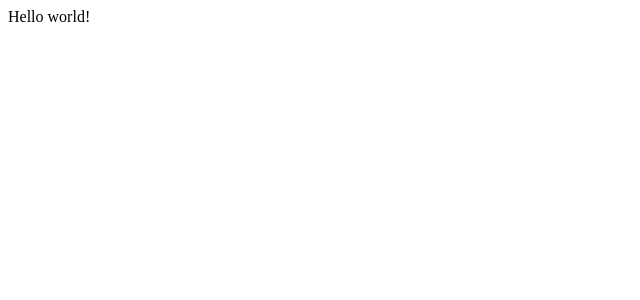
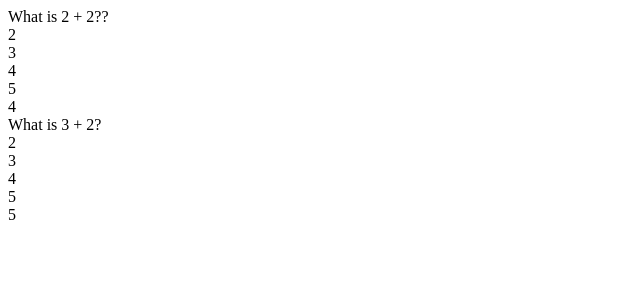
Before and after one commit to triciachow/react-flashcard, a React (Create React App) app: page / in a window 1280 px wide. Shown: the top 300 px of the page, without its empty margins (0-640 px from the left). Built offline with nearby package versions, Linux system fonts and the light colour scheme.

Commit message:
Initial flashcard render test

```diff
--- a/src/App.js
+++ b/src/App.js
@@ -1,5 +1,27 @@
-function App() {
-  return <div className="App">Hello world!</div>;
+import { useState } from "react";
+import FlashcardList from "./FlashcardList";
+
+export default function App() {
+  const [flashcards, setFlashcards] = useState(SAMPLE_FLASHCARD);
+
+  return (
+    <>
+      <FlashcardList flashcards={flashcards} />
+    </>
+  );
 }
 
-export default App;
+const SAMPLE_FLASHCARD = [
+  {
+    id: 1,
+    question: "What is 2 + 2??",
+    answer: "4",
+    options: ["2", "3", "4", "5"],
+  },
+  {
+    id: 2,
+    question: "What is 3 + 2?",
+    answer: "5",
+    options: ["2", "3", "4", "5"],
+  },
+];
--- a/src/Flashcard.js
+++ b/src/Flashcard.js
@@ -1,7 +1,25 @@
-import React from "react";
+import React, { useState } from "react";
 
-function Flashcard() {
-  return <div>Flashcard</div>;
+export default function Flashcard({ flashcard }) {
+  const [flip, setFlip] = useState(false);
+
+  const handleFlip = () => {
+    setFlip(!flip);
+  };
+
+  return (
+    <>
+      <div className={`card ${flip ? "flip" : " "}`} onClick={handleFlip}>
+        <div className="front">
+          {flashcard.question}
+          <div className="flashcard-options">
+            {flashcard.options.map(option => {
+              return <div className="flashcard-option">{option}</div>;
+            })}
+          </div>
+        </div>
+        <div className="back">{flashcard.answer}</div>
+      </div>
+    </>
+  );
 }
-
-export default Flashcard;
--- a/src/FlashcardList.js
+++ b/src/FlashcardList.js
@@ -1,7 +1,14 @@
 import React from "react";
+import Flashcard from "./Flashcard";
 
-function FlashcardList() {
-  return <div>FlashcardList</div>;
+export default function FlashcardList({ flashcards }) {
+  return (
+    <>
+      <div className="card-grid">
+        {flashcards.map(flashcard => {
+          return <Flashcard flashcard={flashcard} index={flashcard.id} />;
+        })}
+      </div>
+    </>
+  );
 }
-
-export default FlashcardList;
```
